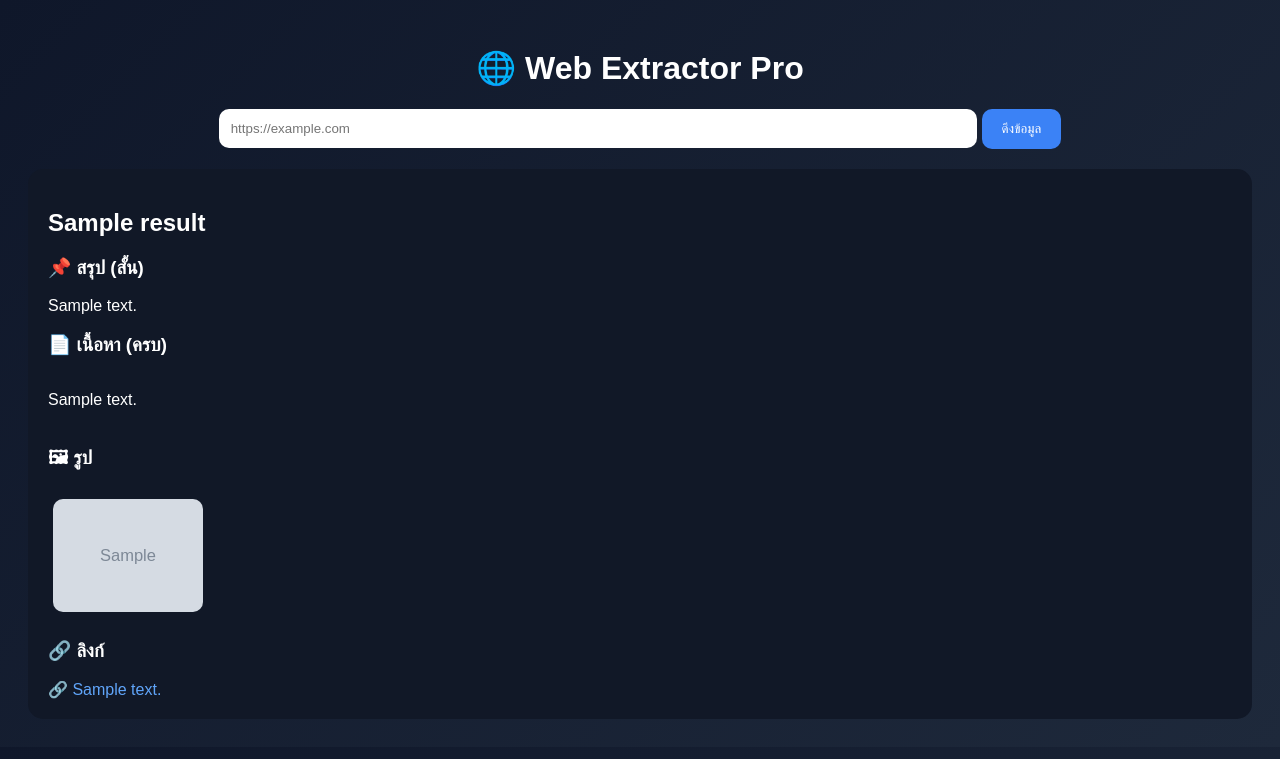
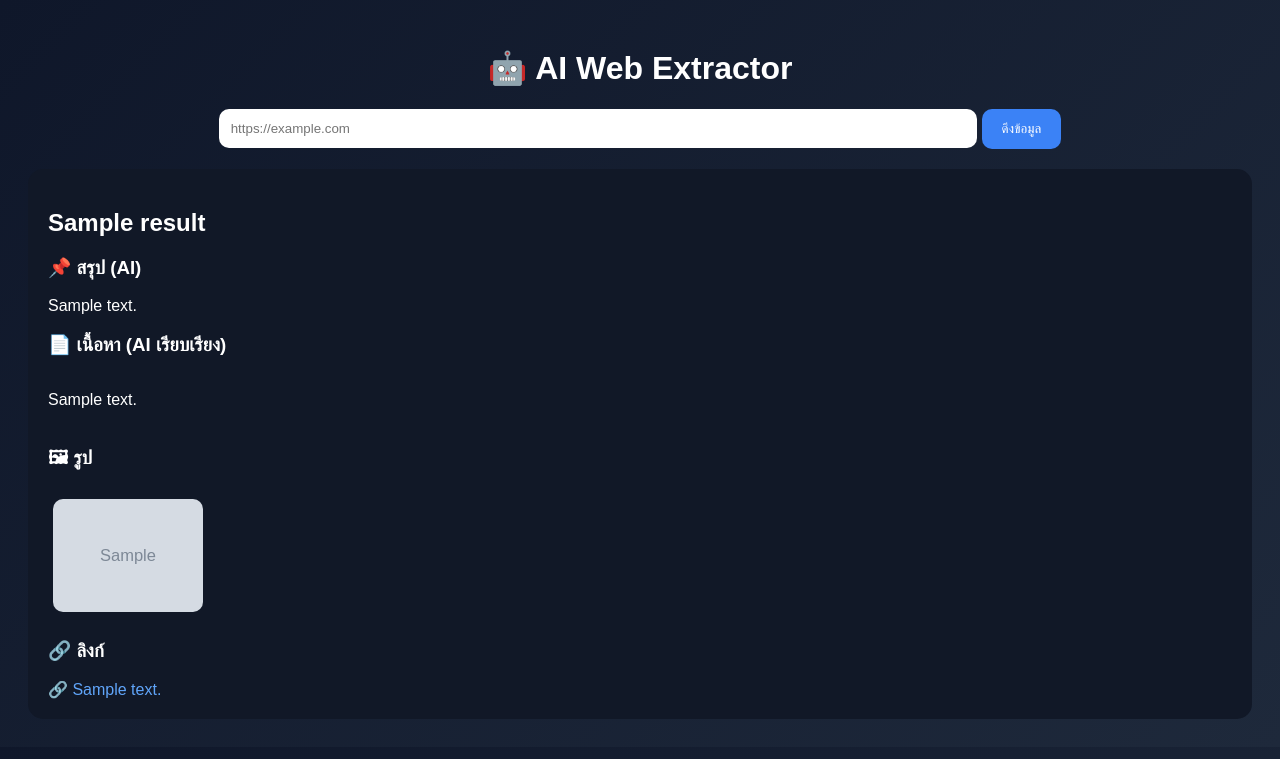
Before and after one commit to runcodev3/API-for-data-retrieval, a Flask app: template templates/index.html in a window 1280 px wide. Shown: the top 759 px of the page. Run offline with Flask 3, Linux system fonts and the light colour scheme; the template is opened without the code that fills it: most values are stand-ins (such as "Sample title", 1, 10 or a date in 2020); grey boxes marked "Sample" are stand-in pictures.

Commit message:
Update index.html

```diff
--- a/templates/index.html
+++ b/templates/index.html
@@ -1,7 +1,7 @@
 <!DOCTYPE html>
 <html>
 <head>
-    <title>Web Extractor Pro</title>
+    <title>AI Web Extractor</title>
     <style>
         body {
             font-family: sans-serif;
@@ -57,26 +57,40 @@
             max-height: 300px;
             overflow: auto;
         }
+
+        .error {
+            background: red;
+            padding: 10px;
+            border-radius: 10px;
+            text-align: center;
+            margin-bottom: 15px;
+        }
     </style>
 </head>
 <body>
 
-<h1>🌐 Web Extractor Pro</h1>
+<h1>🤖 AI Web Extractor</h1>
 
 <form method="POST">
     <input name="url" placeholder="https://example.com">
     <button>ดึงข้อมูล</button>
 </form>
 
+{% if error %}
+<div class="error">
+    {{ error }}
+</div>
+{% endif %}
+
 {% if result %}
 <div class="box">
 
     <h2>{{ result.title }}</h2>
 
-    <h3>📌 สรุป (สั้น)</h3>
+    <h3>📌 สรุป (AI)</h3>
     <p>{{ result.summary }}</p>
 
-    <h3>📄 เนื้อหา (ครบ)</h3>
+    <h3>📄 เนื้อหา (AI เรียบเรียง)</h3>
     <div class="scroll">
         <p>{{ result.full_text }}</p>
     </div>
```
